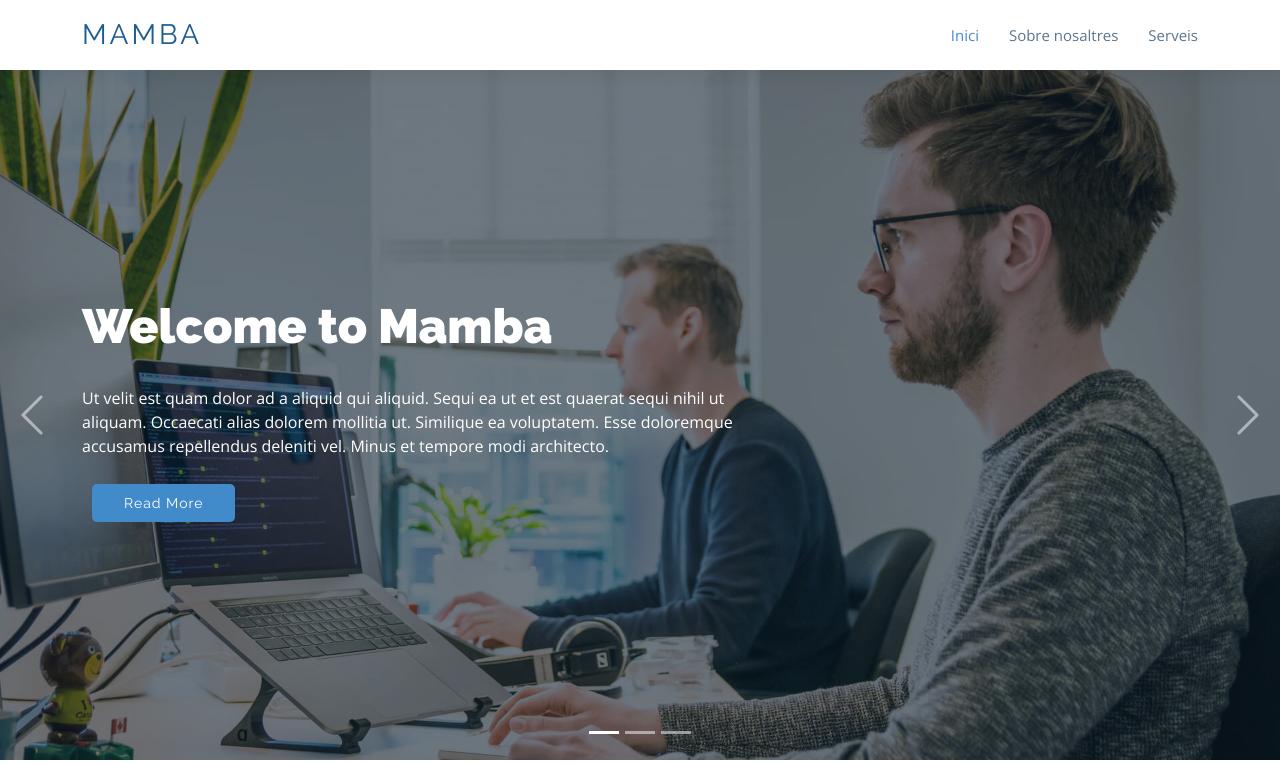
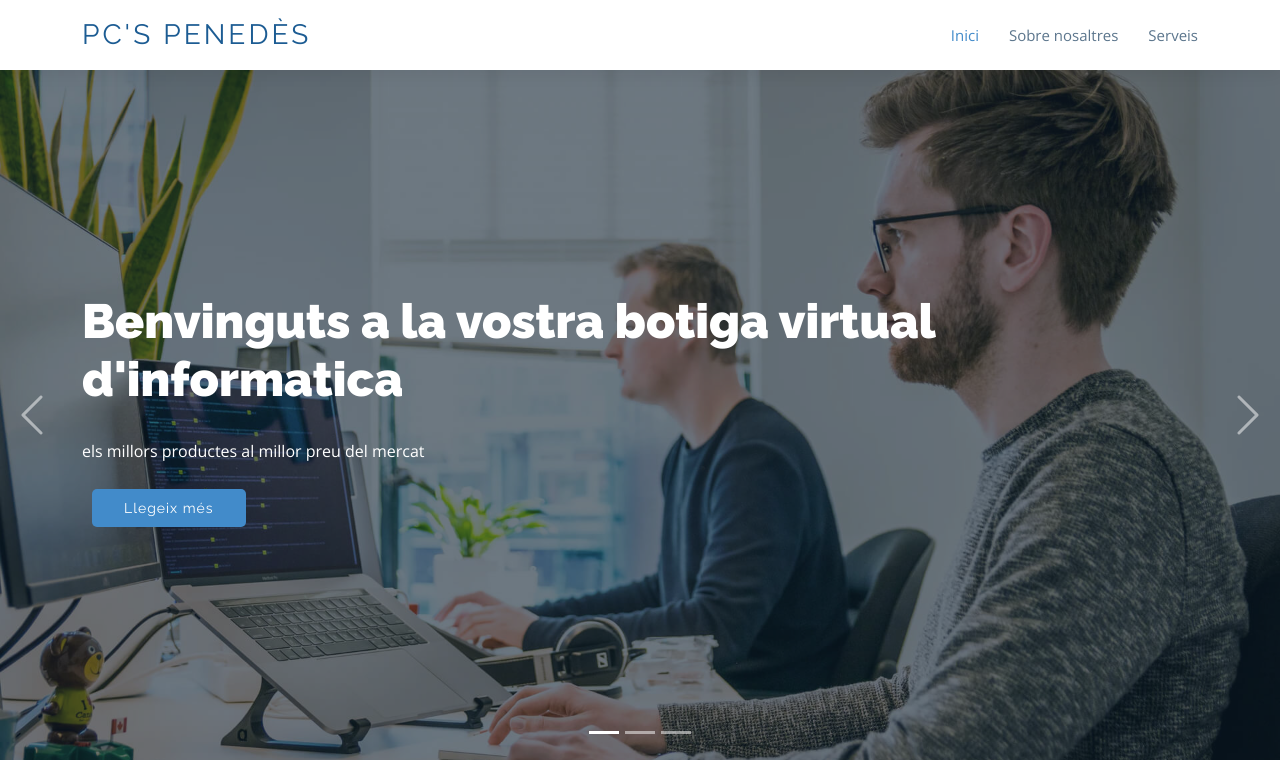
Before and after one commit to eloi-codorniu/projecte_crudphp, a PHP site: page / in a window 1280 px wide. Shown: the top 764 px of the page. Run offline with PHP 8.4, Linux system fonts and the light colour scheme.

Commit message:
hero personalitzat

```diff
--- a/header.php
+++ b/header.php
@@ -40,7 +40,7 @@
   <div class="container d-flex align-items-center">
 
     <div class="logo me-auto">
-      <h1><a href="index.php">Mamba</a></h1>
+      <h1><a href="index.php">Pc's Penedès</a></h1>
       <!-- Uncomment below if you prefer to use an image logo -->
       <!-- <a href="index.html"><img src="assets/img/logo.png" alt="" class="img-fluid"></a>-->
     </div>
--- a/hero.php
+++ b/hero.php
@@ -11,9 +11,9 @@
           <div class="carousel-item active" style="background-image: url('assets/img/slide/slide-1.jpg');">
             <div class="carousel-container">
               <div class="carousel-content container">
-                <h2 class="animate__animated animate__fadeInDown">Welcome to <span>Mamba</span></h2>
-                <p class="animate__animated animate__fadeInUp">Ut velit est quam dolor ad a aliquid qui aliquid. Sequi ea ut et est quaerat sequi nihil ut aliquam. Occaecati alias dolorem mollitia ut. Similique ea voluptatem. Esse doloremque accusamus repellendus deleniti vel. Minus et tempore modi architecto.</p>
-                <a href="#about" class="btn-get-started animate__animated animate__fadeInUp scrollto">Read More</a>
+                <h2 class="animate__animated animate__fadeInDown">Benvinguts a <span>la vostra botiga virtual d'informatica</span></h2>
+                <p class="animate__animated animate__fadeInUp">els millors productes al millor preu del mercat</p>
+                <a href="#about" class="btn-get-started animate__animated animate__fadeInUp scrollto">Llegeix més</a>
               </div>
             </div>
           </div>
@@ -22,9 +22,9 @@
           <div class="carousel-item" style="background-image: url('assets/img/slide/slide-2.jpg');">
             <div class="carousel-container">
               <div class="carousel-content container">
-                <h2 class="animate__animated animate__fadeInDown">Lorem Ipsum Dolor</h2>
-                <p class="animate__animated animate__fadeInUp">Ut velit est quam dolor ad a aliquid qui aliquid. Sequi ea ut et est quaerat sequi nihil ut aliquam. Occaecati alias dolorem mollitia ut. Similique ea voluptatem. Esse doloremque accusamus repellendus deleniti vel. Minus et tempore modi architecto.</p>
-                <a href="#about" class="btn-get-started animate__animated animate__fadeInUp scrollto">Read More</a>
+                <h2 class="animate__animated animate__fadeInDown">Novetats</h2>
+                <p class="animate__animated animate__fadeInUp">Amb nosaltres seràs el primer a assabentar-se de totes les novetats del món tecnològic</p>
+                <a href="#about" class="btn-get-started animate__animated animate__fadeInUp scrollto">Llegeix més</a>
               </div>
             </div>
           </div>
@@ -33,9 +33,9 @@
           <div class="carousel-item" style="background-image: url('assets/img/slide/slide-3.jpg');">
             <div class="carousel-container">
               <div class="carousel-content container">
-                <h2 class="animate__animated animate__fadeInDown">Sequi ea ut et est quaerat</h2>
-                <p class="animate__animated animate__fadeInUp">Ut velit est quam dolor ad a aliquid qui aliquid. Sequi ea ut et est quaerat sequi nihil ut aliquam. Occaecati alias dolorem mollitia ut. Similique ea voluptatem. Esse doloremque accusamus repellendus deleniti vel. Minus et tempore modi architecto.</p>
-                <a href="#about" class="btn-get-started animate__animated animate__fadeInUp scrollto">Read More</a>
+                <h2 class="animate__animated animate__fadeInDown">Ofertes</h2>
+                <p class="animate__animated animate__fadeInUp">les millors ofertes del mercat en una gran selecció de productes de gran qualitat</p>
+                <a href="#about" class="btn-get-started animate__animated animate__fadeInUp scrollto">Llegeix més</a>
               </div>
             </div>
           </div>
```
